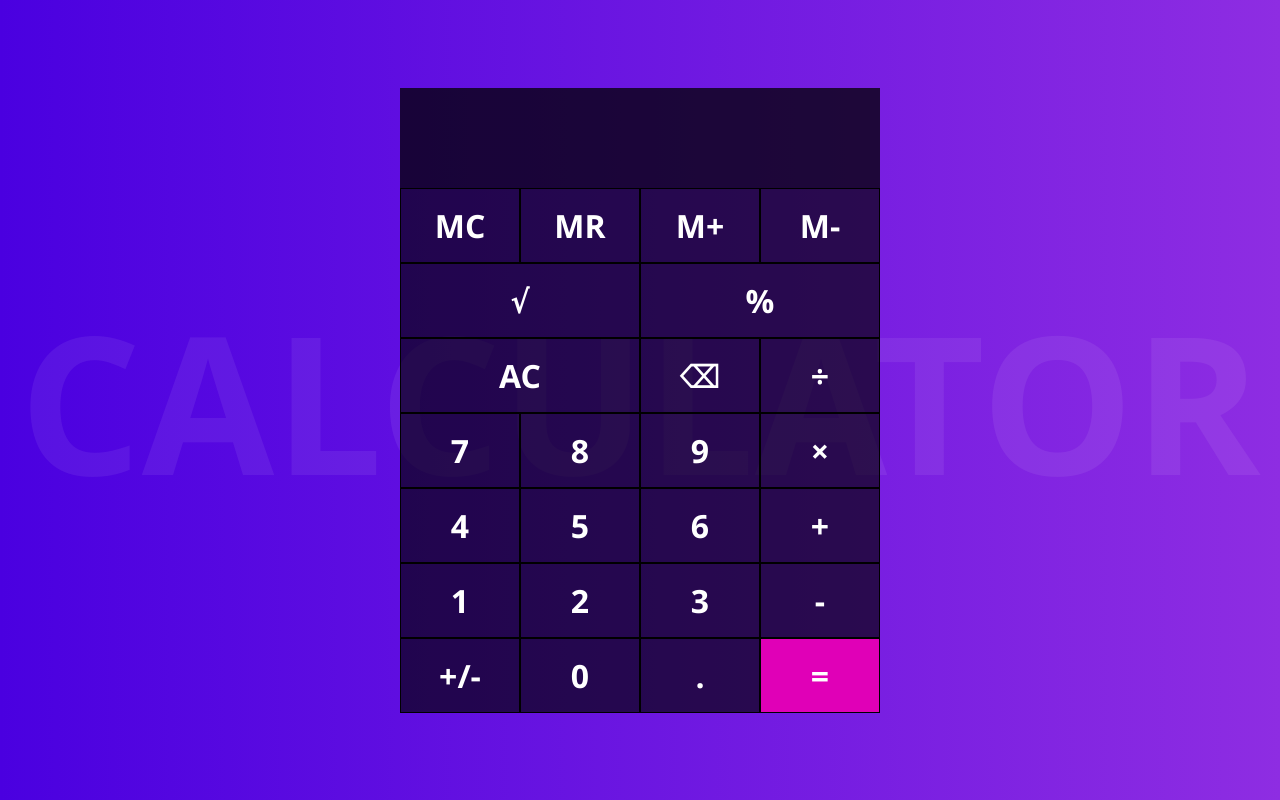
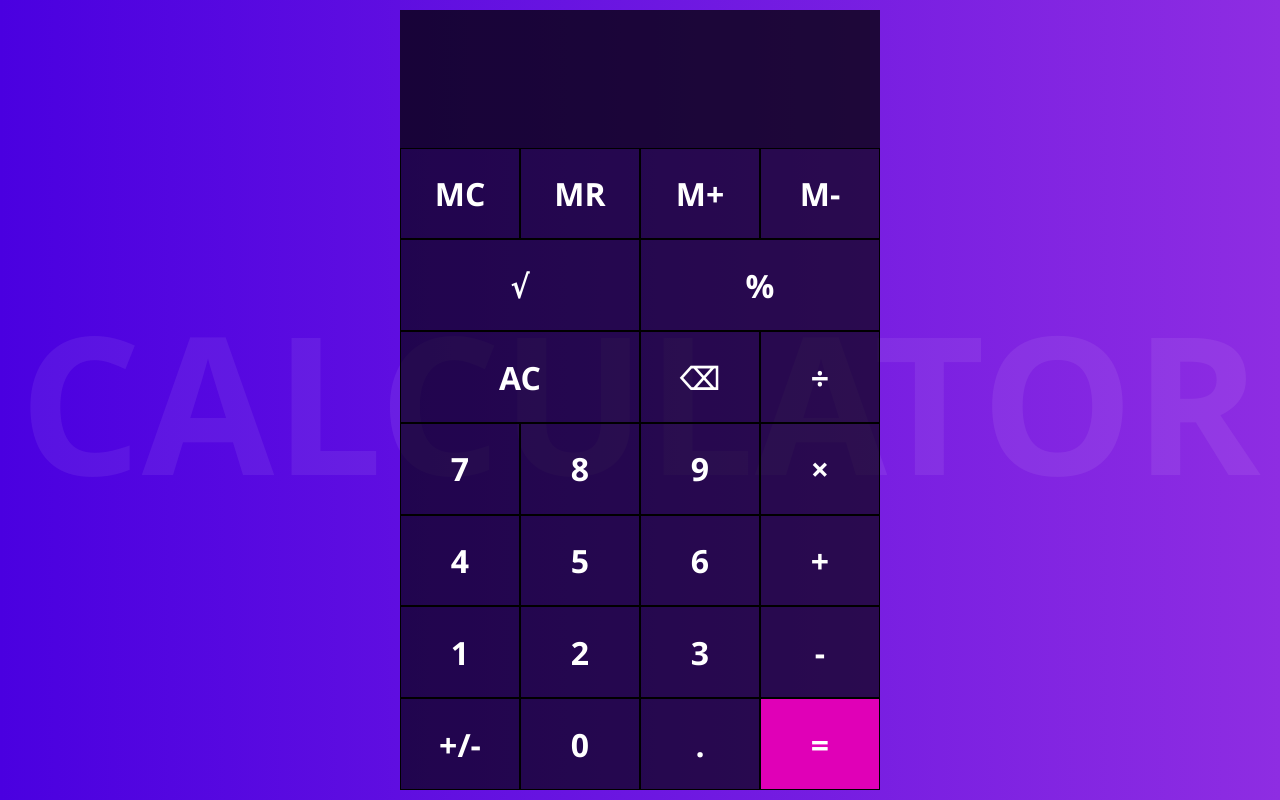
Before and after one commit to prabhmann07/basic-calculator, a plain HTML site: page index.html in a window 1280 px wide. Drawn offline with Linux system fonts and the light colour scheme.

Commit message:
Fix: Scrolling Issue

```diff
--- a/style.css
+++ b/style.css
@@ -7,6 +7,8 @@
 body {
     margin: 0;
     background: linear-gradient(to right, #4a00e0, #8e2de2);
+    /* Prevent the body itself from ever scrolling */
+    overflow: hidden;
 }
 
 body::before {
@@ -26,9 +28,19 @@ body::before {
     display: grid;
     justify-content: center;
     align-content: center;
-    min-height: 100vh;
+    height: 100vh; /* Make the grid container exactly the screen height */
+
+    /* === THIS IS THE FINAL FIX === */
+    /* Instead of fixed pixel heights that can overflow, we use flexible fractional units (fr). */
+    /* This divides the available vertical space proportionally among all the rows, */
+    /* guaranteeing that the entire calculator fits on the screen without scrolling. */
+    /* The display gets a larger portion (1.5fr) of the space. */
     grid-template-columns: repeat(4, 120px);
-    grid-template-rows: minmax(100px, auto) repeat(7, 75px);
+    grid-template-rows: 1.5fr repeat(7, 1fr); /* 1 display row + 7 button rows */
+
+    /* We add a max-height for very tall screens to prevent it from stretching too much */
+    max-height: 850px;
+    padding: 10px; /* Add some padding around the grid */
 }
 
 .calculator-grid > button {
@@ -38,6 +50,8 @@ body::before {
     outline: none;
     background-color: rgba(0, 0, 0, .65);
     color: white;
+    /* Add a transition for a smooth hover effect */
+    transition: background-color 0.15s ease-in-out;
 }
 
 .calculator-grid > button:hover {
@@ -74,6 +88,7 @@ body::before {
     padding: 10px;
     word-wrap: break-word;
     word-break: break-all;
+    min-height: 80px; /* Ensure display has a minimum height */
 }
 
 .previous-operand {
```
